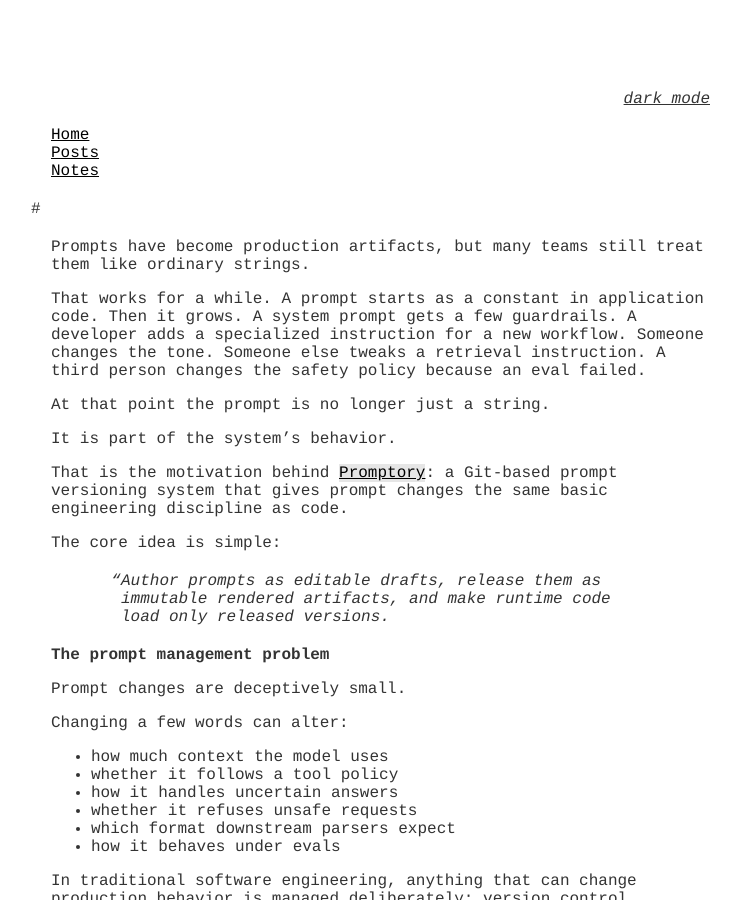
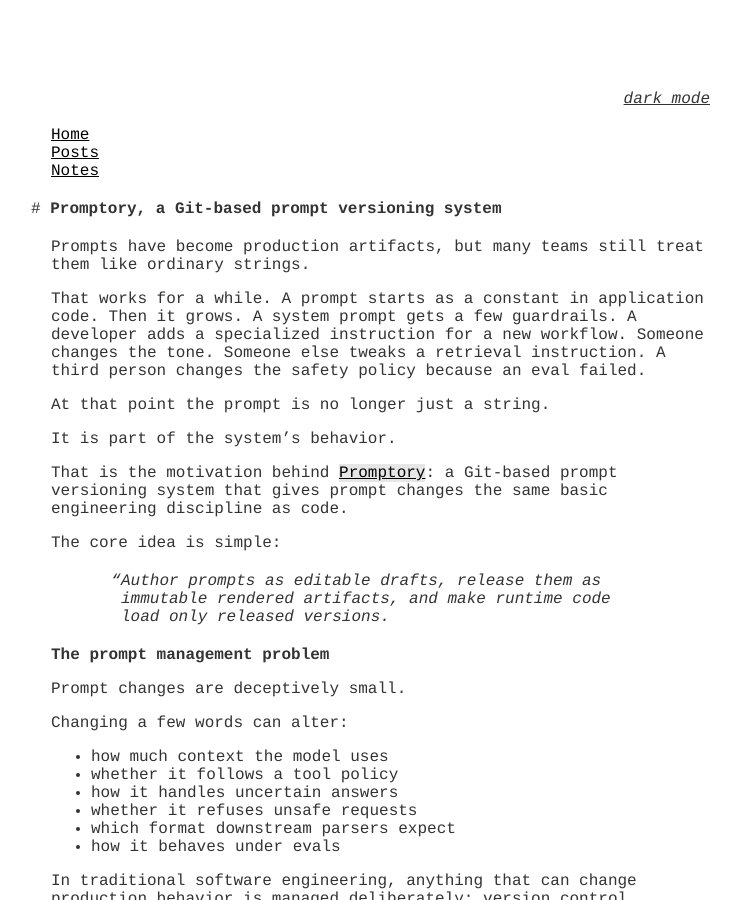
Before and after one commit to hsanchez/hsanchez.github.io, a Jekyll site: the page built from posts/notes/_posts/2026-05-14-promptory.md, in a window 1280 px wide and 900 px high. Shown: the whole window, without its empty margins (259-999 px from the left). Built offline with Jekyll 4.4.1, drawn with Linux system fonts in a browser that asks for light colours; our own code applies the rules of GitHub Pages for plain Markdown files.

Commit message:
Update 2026-05-14-promptory.md

```diff
--- a/posts/notes/_posts/2026-05-14-promptory.md
+++ b/posts/notes/_posts/2026-05-14-promptory.md
@@ -1,6 +1,6 @@
 ---
 layout: default
-title: Promptory: a Git-based prompt versioning system
+title: Promptory, a Git-based prompt versioning system
 ---
 
 Prompts have become production artifacts, but many teams still treat them like
```
